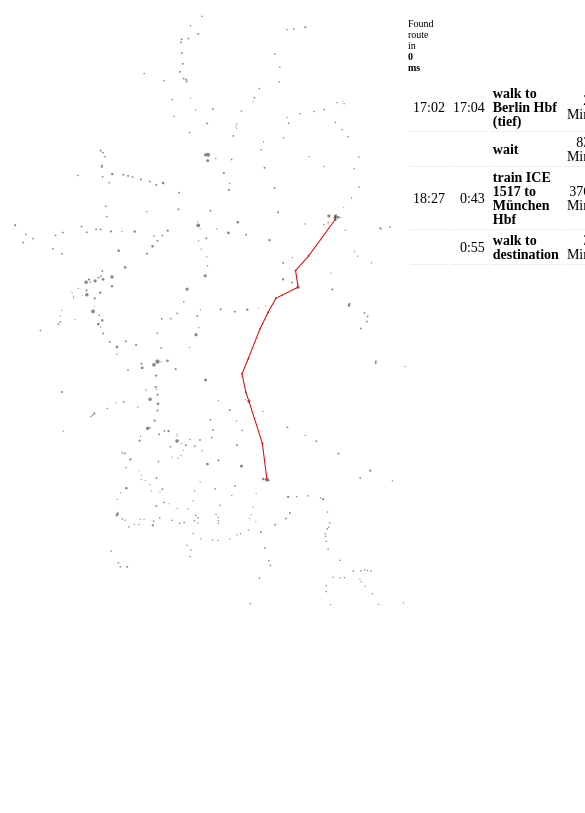
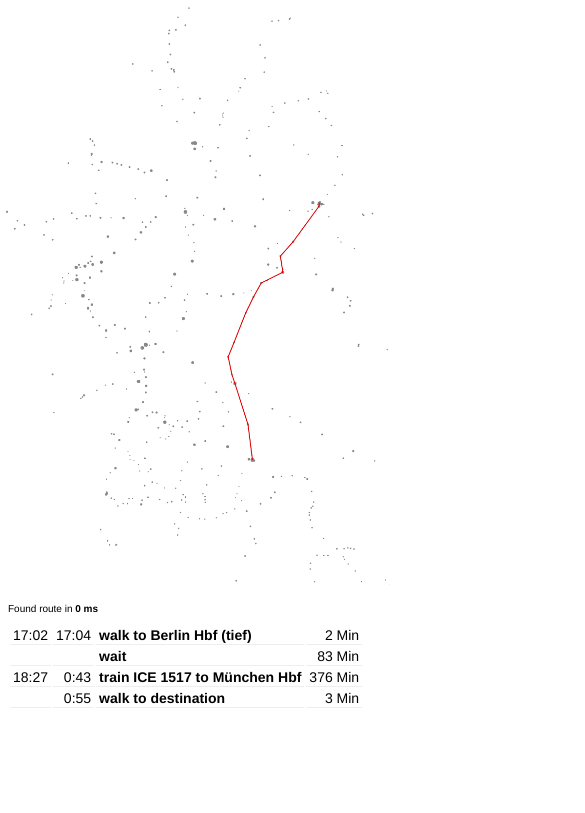
Before and after one commit to MichaelKreil/routing.js, a website: page web/index.html in a window 390 px wide. Shown: the whole page, 585 px wide, since content can reach past the window. Drawn offline with Linux system fonts and the light colour scheme.

Commit message:
make it responsive

```diff
--- a/web/index.html
+++ b/web/index.html
@@ -45,7 +45,7 @@
 
 				startTime = Date.now() - (new Date(d.start_date));
 				startTime = startTime/1000 + 2*3600;
-				//console.log(startTime);
+				startTime = startTime % (86400*7) // quick fix, if only old data is available
 
 				route();
 				setTimeout(route,50);
@@ -65,10 +65,15 @@
 
 			var drag = false;
 			canvas.mousedown(function (e) { drag = true; click(e) })
+			canvas.on('touchstart', function (e) { drag = true; click(e.touches[0]); e.preventDefault() })
 			canvas.mouseup(  function (e) { drag = false; })
-			canvas.mousemove(function (e) { if (drag) click(e)	})
+			canvas.mousemove(function (e) { if (drag !== false) click(e) })
+			canvas.on('touchmove', function (e) { click(e.touches[0]); e.preventDefault() })
 			function click(e) {
-				end = unproject(e.offsetX*2, e.offsetY*2);
+				var offset = {x:0,y:0};
+				var scale = width/canvas.width();
+				point = unproject((e.pageX - offset.x)*scale, (e.pageY - offset.y)*scale);
+				if (e.shiftKey) start = point; else end = point;
 				route();
 			}
 
@@ -239,6 +244,10 @@
 		})
 	</script>
 	<style type="text/css">
+		body {
+			margin: 0px;
+		}
+
 		#wrapper {
 			position: relative;
 			height: 600px,
@@ -248,6 +257,8 @@
 				top: 0px;
 				left: 0px;
 				cursor: pointer;
+				width: 400px;
+				height: 600px;
 			}
 			#output {
 				position: absolute;
@@ -255,8 +266,10 @@
 				left: 400px;
 				right: 0px;
 				float: left;
-				font-family: Fira Sans;
+				font-family: "Fira Sans", Helvetica, sans-serif;
 				font-size: 10px;
+				box-sizing: border-box;
+				padding: 8px;
 			}
 
 				#output table {
@@ -273,11 +286,22 @@
 					text-align: left;
 					font-weight: bold;
 				}
+		@media (max-width:700px) {
+			#canvas {
+				width: 100vw;
+				height: 150vw;
+			}
+			#output {
+				left: 0px;
+				top: 150vw;
+				padding-bottom: 100px;
+			}
+		}
 	</style>
 </head>
 <body>
 	<div id="wrapper">
-		<canvas id="canvas" width="800" height="1200" style="width: 400px;height: 600px"></canvas>
+		<canvas id="canvas" width="800" height="1200"></canvas>
 		<div id="output"></div>
 	</div>
 </body>
```
